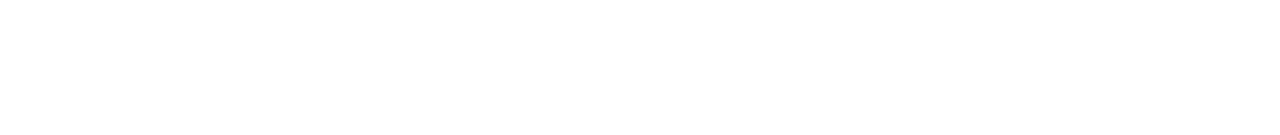
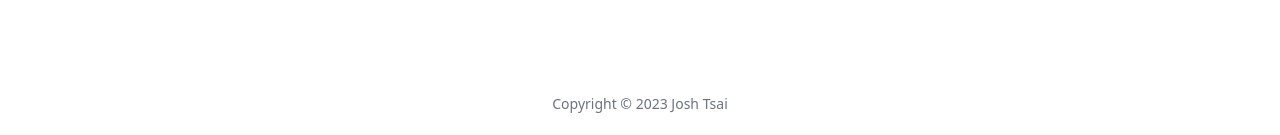
Before and after one commit to josh79622/google-clone, a Next.js app: page / in a window 1280 px wide. Shown: the part 662-797 px from the top of the page. Built offline with nearby package versions, Linux system fonts and the light colour scheme; no server answers.

Commit message:
add the footer component

```diff
--- /dev/null
+++ b/src/components/Footer.js
@@ -0,0 +1,9 @@
+import React from 'react'
+
+export default function Footer() {
+  return (
+    <footer className="absolute bottom-0 left-[50%] translate-x-[-50%] whitespace-nowrap p-6 text-sm text-gray-500">
+      <p>Copyright &copy; {new Date().getFullYear()} Josh Tsai</p>
+    </footer>
+  )
+}
--- a/src/pages/index.js
+++ b/src/pages/index.js
@@ -5,6 +5,7 @@
 // const inter = Inter({ subsets: ['latin'] })
 
 import {MagnifyingGlassIcon, MicrophoneIcon} from '@heroicons/react/24/solid'
+import Footer from '@/components/Footer'
 
 export default function Home() {
   return (
@@ -41,7 +42,7 @@
       </form>
 
       {/* Footer */}
-
+      <Footer/>
     </>
   )
 }
```
